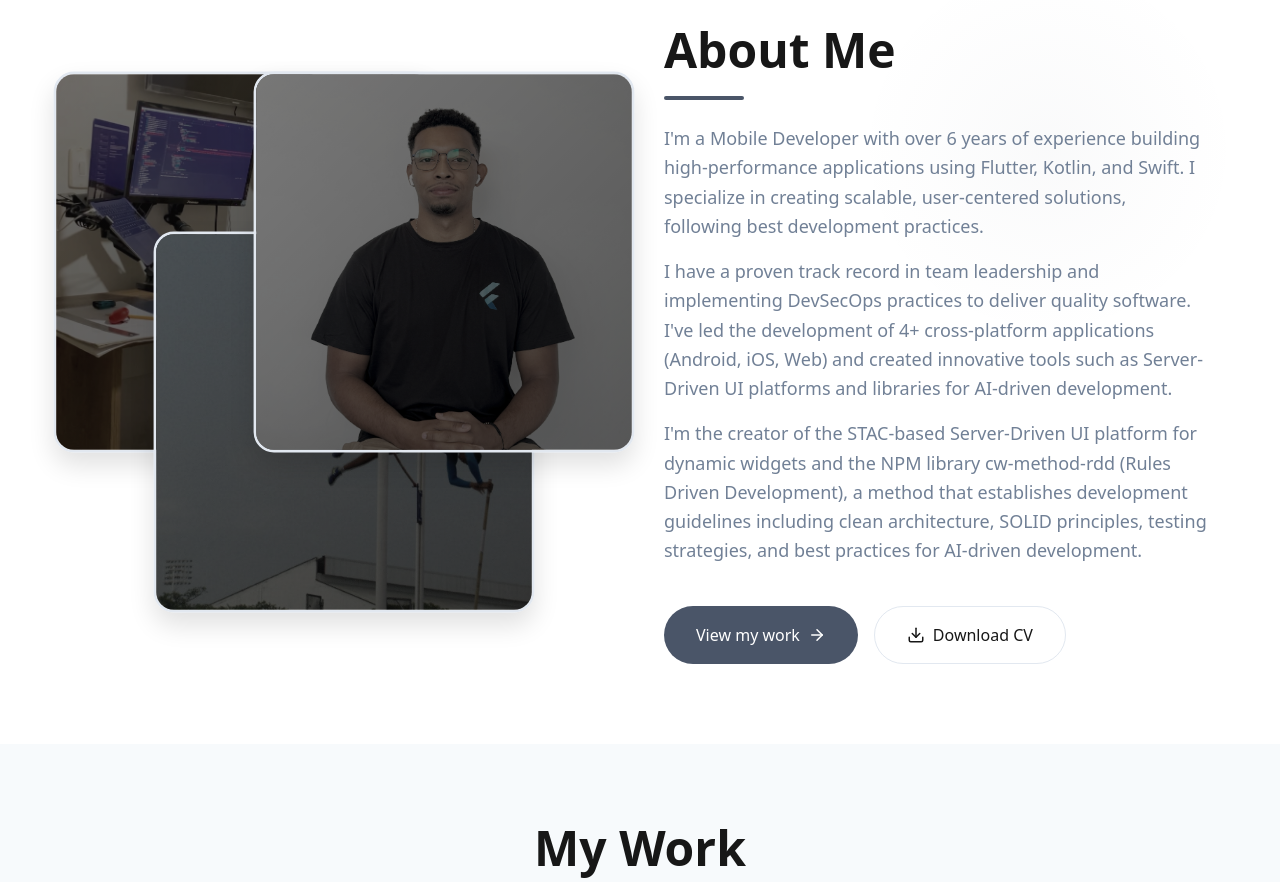
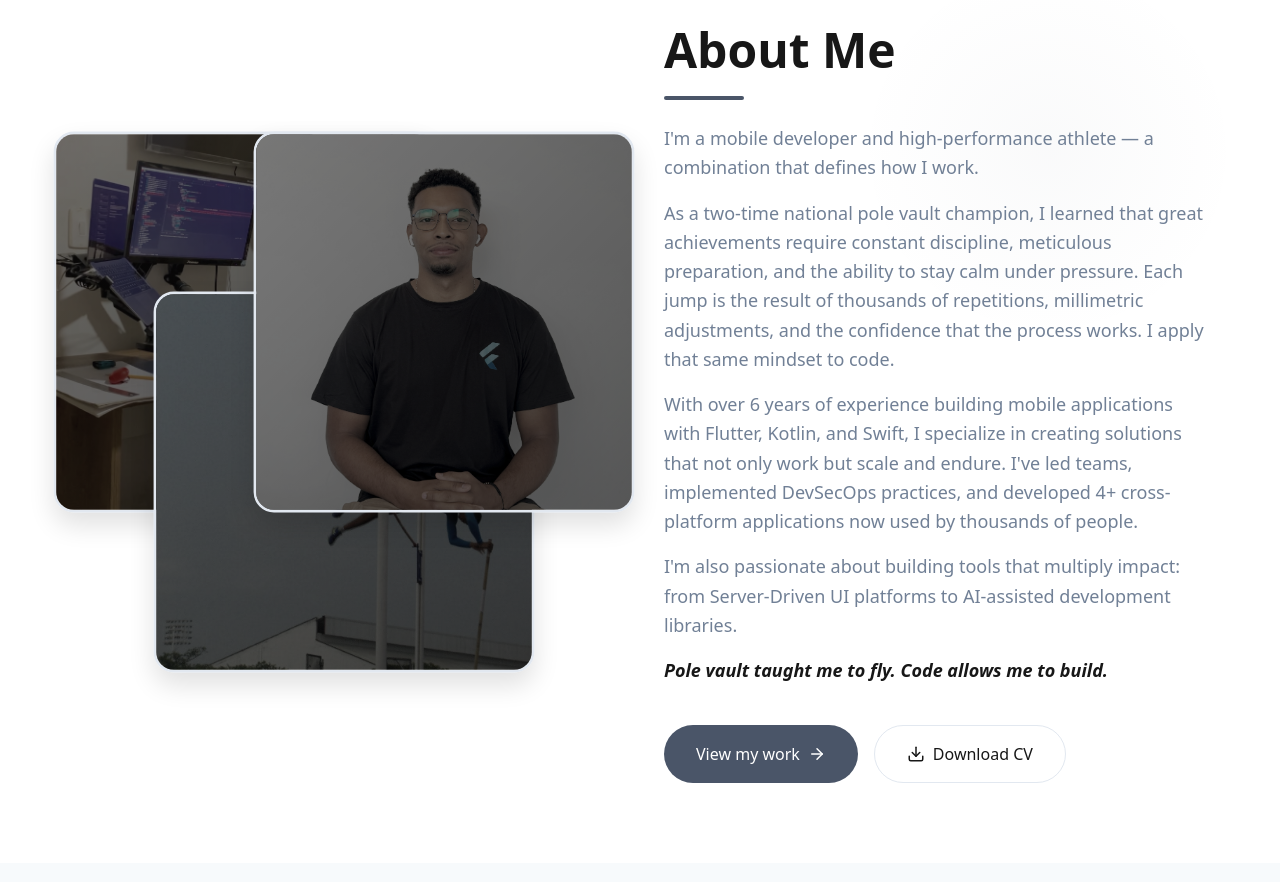
Before and after one commit to vmgarciahurtado/portfolio, a Next.js app: page /en in a window 1280 px wide. Shown: the part 860-1742 px from the top of the page. Built offline with nearby package versions, Linux system fonts and the light colour scheme.

Commit message:
feat: update and expand the 'About Me' section content with new paragraphs and translations.

```diff
--- a/components/sections/AboutSection.tsx
+++ b/components/sections/AboutSection.tsx
@@ -175,6 +175,8 @@ export function AboutSection() {
               <p>{t('paragraph1')}</p>
               <p>{t('paragraph2')}</p>
               <p>{t('paragraph3')}</p>
+              <p>{t('paragraph4')}</p>
+              <p className="font-semibold italic" style={{ color: 'var(--foreground)' }}>{t('paragraph5')}</p>
             </motion.div>
 
 
--- a/messages/en.json
+++ b/messages/en.json
@@ -15,9 +15,11 @@
   },
   "about": {
     "title": "About Me",
-    "paragraph1": "I'm a Mobile Developer with over 6 years of experience building high-performance applications using Flutter, Kotlin, and Swift. I specialize in creating scalable, user-centered solutions, following best development practices.",
-    "paragraph2": "I have a proven track record in team leadership and implementing DevSecOps practices to deliver quality software. I've led the development of 4+ cross-platform applications (Android, iOS, Web) and created innovative tools such as Server-Driven UI platforms and libraries for AI-driven development.",
-    "paragraph3": "I'm the creator of the STAC-based Server-Driven UI platform for dynamic widgets and the NPM library cw-method-rdd (Rules Driven Development), a method that establishes development guidelines including clean architecture, SOLID principles, testing strategies, and best practices for AI-driven development.",
+    "paragraph1": "I'm a mobile developer and high-performance athlete — a combination that defines how I work.",
+    "paragraph2": "As a two-time national pole vault champion, I learned that great achievements require constant discipline, meticulous preparation, and the ability to stay calm under pressure. Each jump is the result of thousands of repetitions, millimetric adjustments, and the confidence that the process works. I apply that same mindset to code.",
+    "paragraph3": "With over 6 years of experience building mobile applications with Flutter, Kotlin, and Swift, I specialize in creating solutions that not only work but scale and endure. I've led teams, implemented DevSecOps practices, and developed 4+ cross-platform applications now used by thousands of people.",
+    "paragraph4": "I'm also passionate about building tools that multiply impact: from Server-Driven UI platforms to AI-assisted development libraries.",
+    "paragraph5": "Pole vault taught me to fly. Code allows me to build.",
     "cta": "View my work",
     "downloadCV": "Download CV"
   },
--- a/messages/es.json
+++ b/messages/es.json
@@ -15,9 +15,11 @@
   },
   "about": {
     "title": "Sobre Mí",
-    "paragraph1": "Soy un Desarrollador Mobile con más de 6 años de experiencia construyendo aplicaciones de alto rendimiento utilizando Flutter, Kotlin y Swift. Me especializo en crear soluciones escalables y centradas en el usuario, siguiendo las mejores prácticas de desarrollo.",
-    "paragraph2": "Tengo una trayectoria comprobada en liderazgo de equipos e implementación de prácticas DevSecOps para entregar software de calidad. He liderado el desarrollo de más de 4 aplicaciones multiplataforma (Android, iOS, Web) y creado herramientas innovadoras como plataformas Server-Driven UI y librerías para desarrollo guiado por IA.",
-    "paragraph3": "Soy creador de la plataforma Server-Driven UI basada en STAC para widgets dinámicos y de la librería NPM cw-method-rdd (Rules Driven Development), un método que establece lineamientos de desarrollo incluyendo arquitectura limpia, principios SOLID, estrategias de testing y buenas prácticas para el desarrollo guiado por IA.",
+    "paragraph1": "Soy desarrollador mobile y atleta de alto rendimiento — una combinación que define mi forma de trabajar.",
+    "paragraph2": "Como bicampeón nacional de salto con pértiga, aprendí que los grandes logros requieren disciplina constante, preparación meticulosa y la capacidad de mantener la calma bajo presión. Cada salto es el resultado de miles de repeticiones, ajustes milimétricos y la confianza de saber que el proceso funciona. Esa misma mentalidad la aplico al código.",
+    "paragraph3": "Con más de 6 años de experiencia construyendo aplicaciones móviles con Flutter, Kotlin y Swift, me especializo en crear soluciones que no solo funcionan, sino que escalan y perduran. He liderado equipos, implementado prácticas DevSecOps y desarrollado más de 4 aplicaciones multiplataforma que hoy usan miles de personas.",
+    "paragraph4": "También me apasiona crear herramientas que multipliquen el impacto: desde plataformas Server-Driven UI hasta librerías para desarrollo asistido por IA.",
+    "paragraph5": "La pértiga me enseñó a volar. El código me permite construir.",
     "cta": "Ver mi trabajo",
     "downloadCV": "Descargar CV"
   },
```
